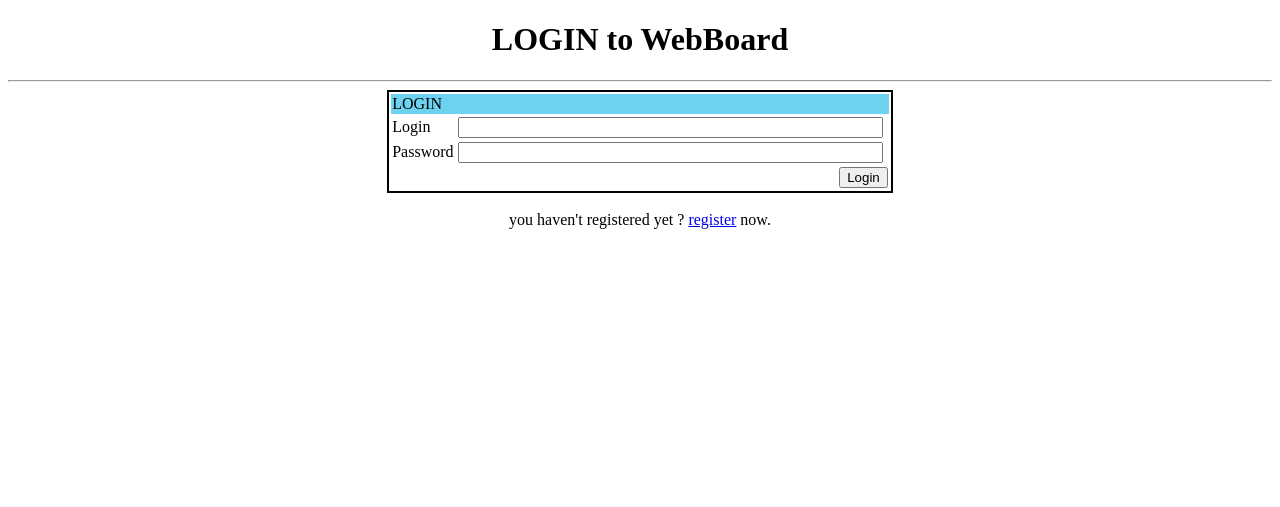
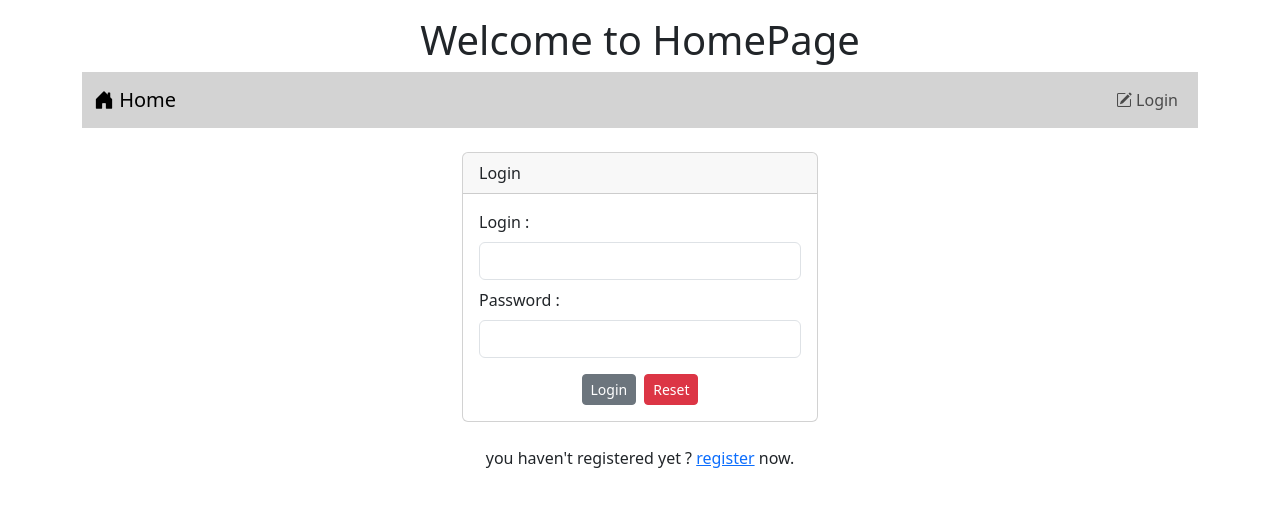
Before and after one commit to oaktnpy/Webboard_by_OakTnpy, a PHP site: page /login.php in a window 1280 px wide. Shown: the top 507 px of the page. Run offline with PHP 8.4, Linux system fonts and the light colour scheme.

Commit message:
bootstrap2 in work7
bootstrap2 in work7

```diff
--- a/login.php
+++ b/login.php
@@ -1,38 +1,58 @@
 <!DOCTYPE html>
 <html lang="en">
 <head>
-    <meta charset="UTF-8">
+<meta charset="UTF-8">
     <meta name="viewport" content="width=device-width, initial-scale=1.0">
+    <link href="https://cdn.jsdelivr.net/npm/bootstrap@5.3.2/dist/css/bootstrap.min.css" rel="stylesheet" integrity="sha384-T3c6CoIi6uLrA9TneNEoa7RxnatzjcDSCmG1MXxSR1GAsXEV/Dwwykc2MPK8M2HN" crossorigin="anonymous">
+    <script src="https://cdn.jsdelivr.net/npm/bootstrap@5.3.2/dist/js/bootstrap.bundle.min.js" integrity="sha384-C6RzsynM9kWDrMNeT87bh95OGNyZPhcTNXj1NW7RuBCsyN/o0jlpcV8Qyq46cDfL" crossorigin="anonymous"></script>
+    <link rel="stylesheet" href="https://cdn.jsdelivr.net/npm/bootstrap-icons@1.11.3/font/bootstrap-icons.min.css">
     <title>Login</title>
 </head>
 <body>
-    <header>
-        <h1 style="text-align: center;">LOGIN to WebBoard</h1>
-    </header>
-    <hr>
-    <form action="verify.php" method="post">
-        <table style="border: 2px solid black; width: 40%;" align="center">
-            <tr>
-                <td colspan="2" style="background-color: #6CD2EF;">LOGIN</td>
-            </tr>
-            <tr>
-                <td>Login</td>
-                <td><input type="text" name="login" size="50" required></td>
-            </tr>
-            <tr>
-                <td>Password</td>
-                <td><input type="password" name="pwd" size="50" required></td>
-            </tr>
-            <tr>
-                <td colspan="2" align="right">
-                    <input type="submit" value="Login">
-                </td>
-            </tr>
-        </table>
-        <br>
+    <div class="container-lg">
+        <h1 style="text-align: center;" class="mt-3">Welcome to HomePage</h1>
+
+        <?php include "nav.php" ?>
+
+        <div class="row mt-4 mb-4">
+            <div class="col-lg-4 col-md-3 col-sm-2 col-1"></div>
+            <div class="col-lg-4 col-md-6 col-sm-8 col-10">
+
+                <?php
+                    if (isset($_SESSION['error'])) {
+                        echo "<div class='alert alert-danger'>The Username or Password Incorrrect!</div>";
+                        unset($_SESSION['error']);
+                    }
+                ?>
+
+                <div class="card">
+                    <div class="card-header">
+                        Login
+                    </div>
+                    <div class="card-body">
+                        <form action="verify.php" method="post">
+                            <div class="form-group">
+                                <label for="user" class="form-label">Login :</label>
+                                <input type="text" id="user" name="login" class="form-control" required>
+                            </div>
+                            <div class="form-group mt-2">
+                                <label for="pwd" class="form-label">Password :</label>
+                                <input type="password" id="pwd" name="pwd" class="form-control" required>
+                            </div>
+                            <div class="d-flex justify-content-center mt-3">
+                                <button type="submit" class="btn btn-secondary btn-sm me-1" role="button" value="login">Login</button>
+                                <button type="reset" class="btn btn-danger btn-sm ms-1" role="button" value="reset">Reset</button>
+                            </div>
+                        </form>
+                    </div>
+                </div>
+            </div>
+            <div class="col-lg-4 col-md-3 col-sm-2 col-1"></div>
+        </div>
+
         <div style="text-align: center;">
             you haven't registered yet ? <a href="register.html">register</a> now.
         </div>
-    </form>
+    </div>
 </body>
 </html>
--- /dev/null
+++ b/nav.php
@@ -0,0 +1,28 @@
+<nav class="navbar navbar-expand-sm" style="background-color: #d3d3d3;">
+    <div class="container-fluid">
+        <a class="navbar-brand" href="index.php">
+            <i class="bi bi-house-door-fill"></i> Home
+        </a>
+        <ul class="navbar-nav">
+            <?php
+                if (!isset($_SESSION['id'])) {
+                    echo "<li class='nav-item'>
+                            <a class='nav-link' aria-current='page' href='login.php'><i class='bi bi-pencil-square'></i> Login</a>
+                        </li>";
+                } else {
+                    echo "<li class='nav-item dropdown'>
+                            <a class='btn btn-outline-secondary dropdown-toggle' href='#' role='button' data-bs-toggle='dropdown' aria-haspopup='true' aria-expanded='false'>
+                                <i class='bi bi-person-lines-fill'></i>
+                                $_SESSION[username]
+                            </a>
+                            <ul class='dropdown-menu'>
+                                <a class='dropdown-item' href='logout.php'>
+                                    <i class='bi bi-power'></i> Logout
+                                </a>
+                            </ul>
+                        </li>";
+                }
+            ?>
+        </ul>
+    </div>
+</nav>
```
Also changed, not shown: index.php (+40 -41 lines), verify.php (+13 -11 lines).
